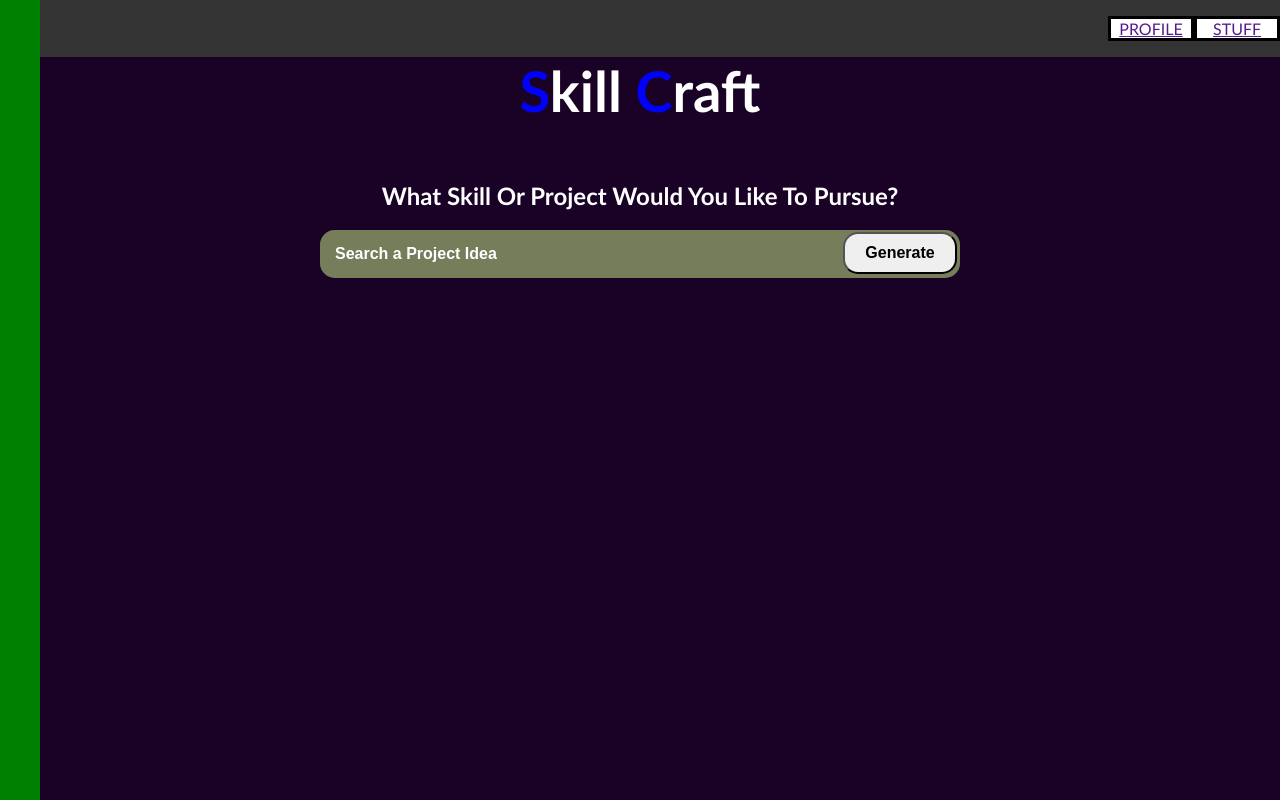
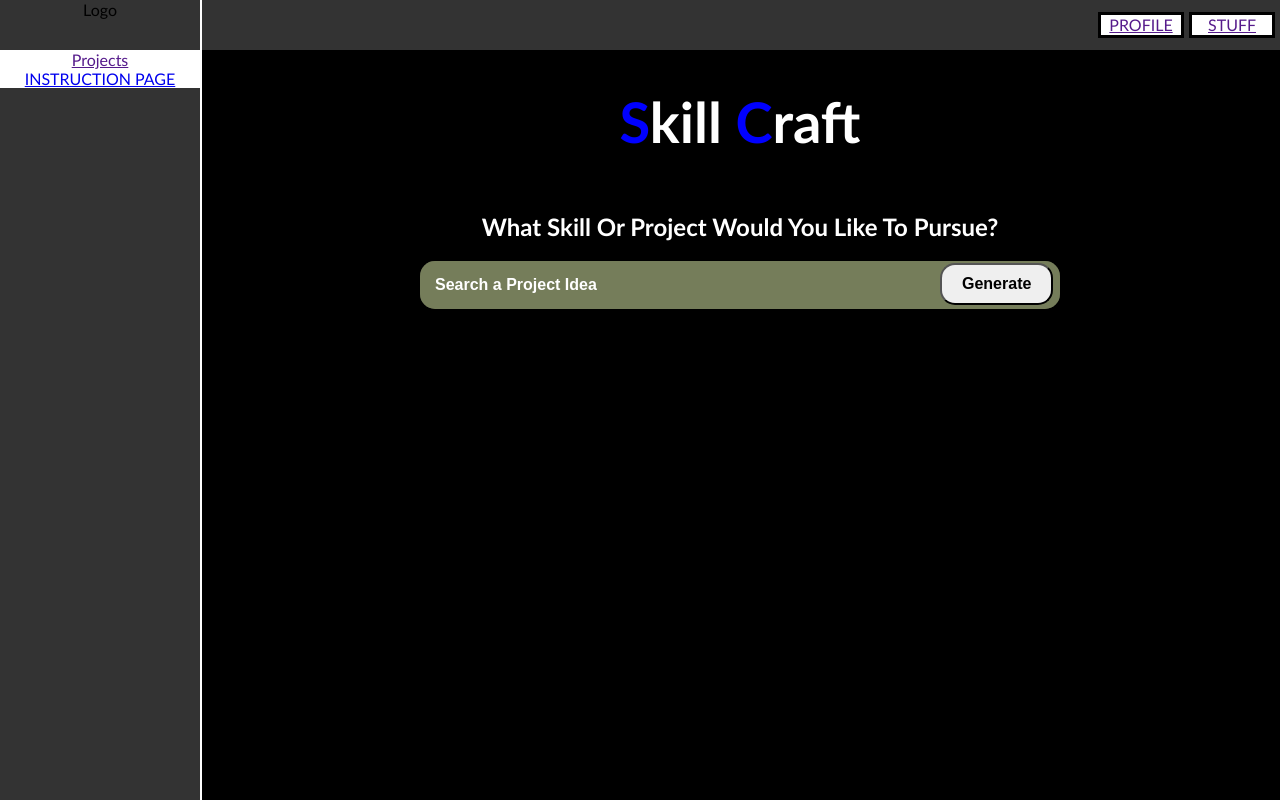
Before and after one commit to Kyros0718/SkillCraft, a Flask app: page / in a window 1280 px wide. Run offline with Flask 2, Linux system fonts and the light colour scheme.

Commit message:
construct web structure topnav, leftnav, mainbody

```diff
--- a/static/css/style.css
+++ b/static/css/style.css
@@ -5,48 +5,75 @@ body {
     color:white;
     font-family: 'Trebuchet MS', 'Lucida Sans Unicode', 'Lucida Grande', 'Lucida Sans', Arial, sans-serif;
 }
+
+
+:root {
+    --left-nav-width: 200px;
+    --top-nav-height: 50px;
+  }
 /*TOP NAVIGATION BAR*/
 .top-nav {
-    position:fixed;
+    position: fixed;
     top: 0;
-    left: 0;
+    left: var(--left-nav-width); /*2px=left_nav_border_thickness*/
     background-color: #333;
-    width: 100%;
+    height: var(--top-nav-height);
+    width: calc(100% - var(--left-nav-width));
     color: white;
-    padding: 0px;
     display: flex;
     justify-content: flex-end;
-
-}
-.top-nav ul {
-    height: 100%;
+}.top-nav ul {
     list-style: none;
     display: flex;
+    align-items: center;
+    padding: 0;
+    margin: 0;
+}.top-nav ul li{
+    width:80px;
+    margin-right: 5px;
+    height: 20px;
     text-align: center;
-}
-.top-nav ul li{
-    width:80px;
-    height: 100%;
     border-style: solid;
     border-color: black;
     background-color:white;
 }
 
 
+/*LEFT NAVIGATION BAR*/
 .left-nav {
     position:fixed;
     top: 0;
     left: 0;
-    background-color: green;
     height: 100%;
-    color: white;
-    padding: 20px;
+    width: var(--left-nav-width);
+    background-color: #333;
+    border-right: 2px solid white;
+}.left-nav ul {
+    list-style: none;
+    margin: 0;
+    padding:0%;
+}#navlogo{
+    background-color: #333;
+    color:black;
+    height: 50px;
+}.left-nav ul li {
+    text-align: left;
+    background-color:white;
+    text-align: center;
 }
-.centered {
-    text-align: center;
+
+
+.main-body {
+    position: fixed;
+    top: var(--top-nav-height);
+    left: var(--left-nav-width);
+    width: calc(100% - var(--left-nav-width));
+    height: calc(100% - var(--top-nav-height));
     display: flex;
     flex-direction: column;
     align-items: center;
+    background-color: black;
+
 }
 
 
--- a/templates/index.html
+++ b/templates/index.html
@@ -9,17 +9,9 @@
     <meta name="copyright" content="Copyright © 2023 Ky-Anh Nguyen">
     <link rel="stylesheet" href="../static/css/style.css">
 </head>
+
 <body>
-    <nav class="top-nav">
-        <ul>
-        <li><a href="">PROFILE</a></li>
-        <li><a href="">STUFF</a></li>
-        </ul>
-    </nav>
-    <nav class="left-nav"></nav>
-
-    <div><a href="instruction.html">INSTRUCTION PAGE</a></div>
-    <div class="centered">
+    <div class="main-body">
         <div id="page-title">
             <h1>Skill <span>C</span>raft</h1>
         </div>
@@ -52,6 +44,21 @@
         </div>
     </div>
 
+    <nav class="top-nav">
+        <ul>
+            <li><a href="">PROFILE</a></li>
+            <li><a href="">STUFF</a></li>
+        </ul>
+    </nav>
+
+    <nav class="left-nav">
+        <ul>
+            <li id="navlogo">Logo</li>
+            <li><a href="">Projects</a></li>
+            <li><a href="instruction.html">INSTRUCTION PAGE</a></li>
+        </ul>
+    </nav>
+
 
     <script src="../static/script.js"></script>
 </body>
```
Lines whose indentation alone changed are shown as unchanged.
